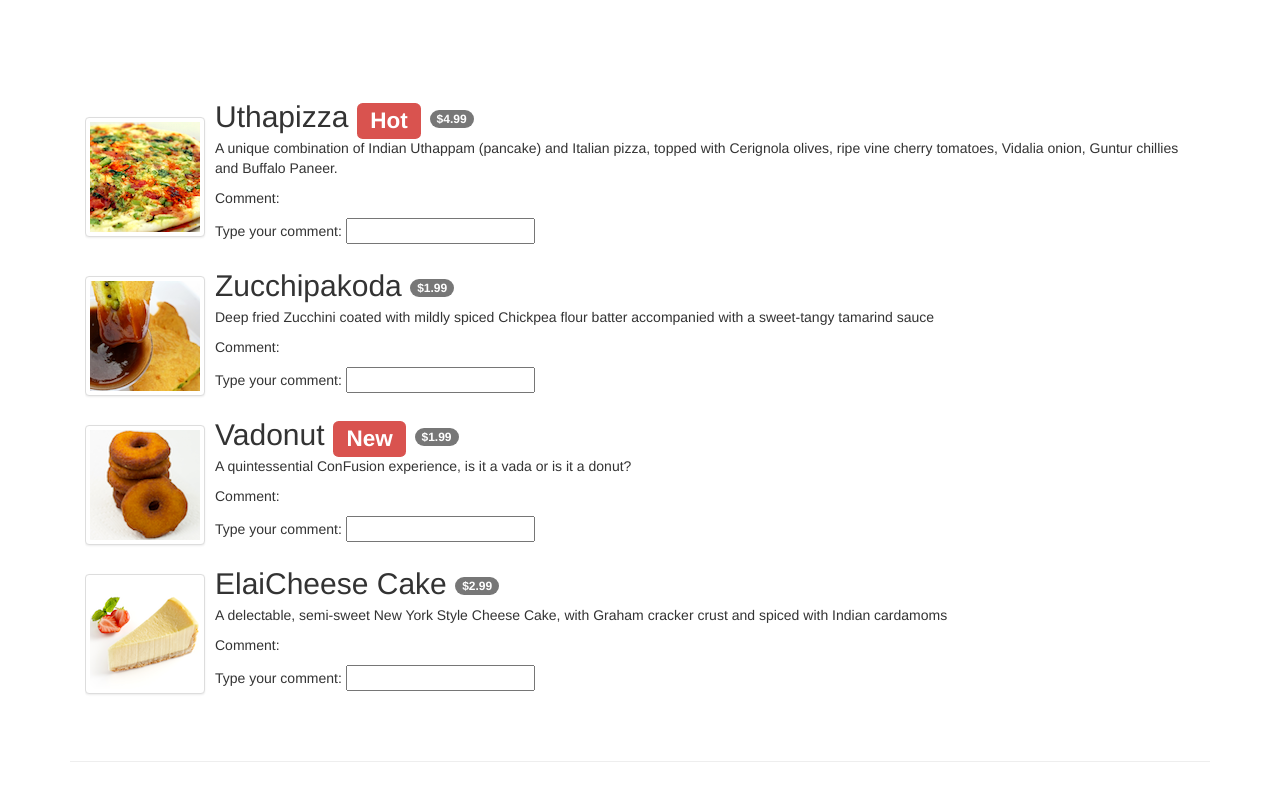
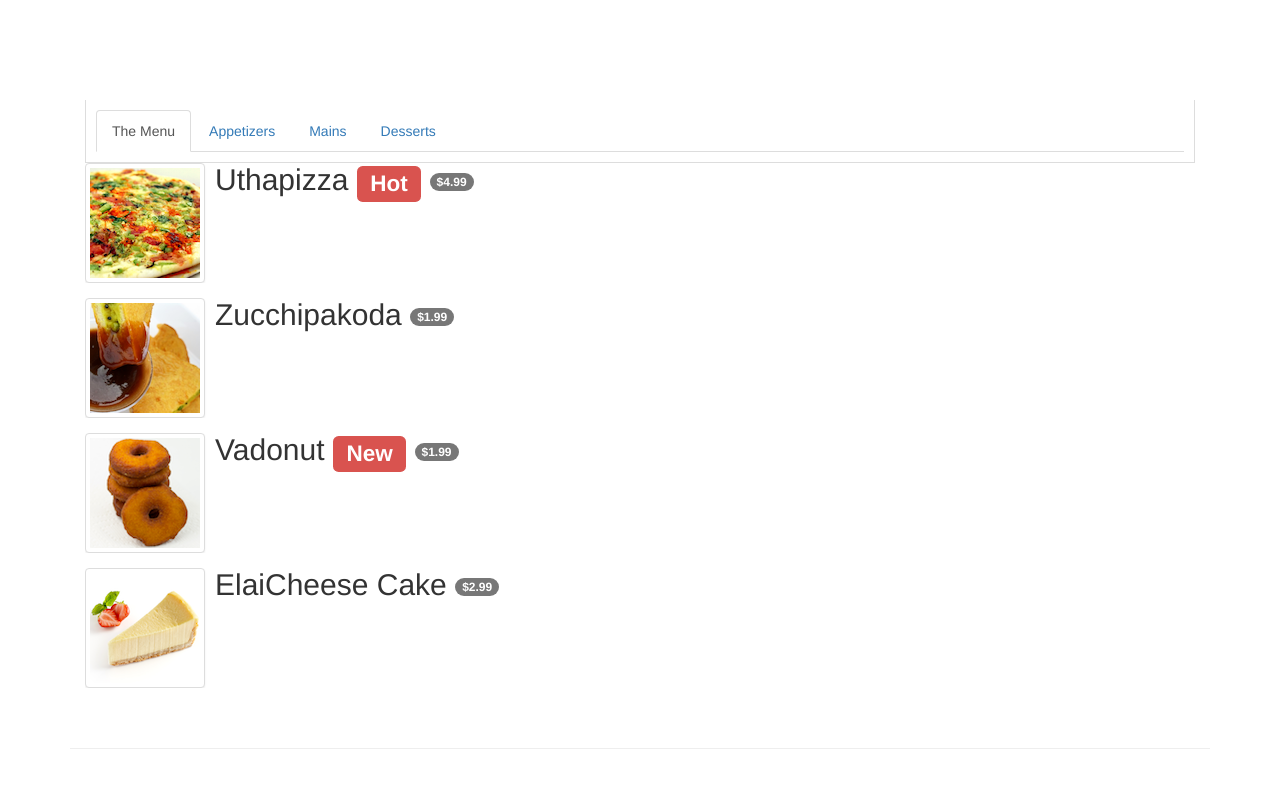
Before and after one commit to adacapo21/conFusion, a website: page app/menu.html in a window 1280 px wide. Drawn offline with Linux system fonts and the light colour scheme.

Commit message:
angular filters

```diff
--- a/app/menu.html
+++ b/app/menu.html
@@ -28,8 +28,32 @@
     <div class="container">
         <div class="row row-content" ng-controller="menuController as menuCtrl">
             <div class="col-xs-12">
+                <div class="tab-content">
+                        <ul class="nav nav-tabs" role="tablist" class="media-list tab-pane fade in active">
+                            <li role="presentation"
+                                ng-class="{active:menuCtrl.isSelected(1)}">
+                                <a ng-click="menuCtrl.select(1)"
+                                   aria-controls="all menu"
+                                   role="tab">The Menu</a></li>
+                            <li role="presentation"
+                                ng-class="{active:menuCtrl.isSelected(2)}">
+                                <a ng-click="menuCtrl.select(2)"
+                                   aria-controls="appetizers"
+                                   role="tab">Appetizers</a></li>
+                            <li role="presentation"
+                                ng-class="{active:menuCtrl.isSelected(3)}">
+                                <a ng-click="menuCtrl.select(3)"
+                                   aria-controls="mains"
+                                   role="tab">Mains</a></li>
+                            <li role="presentation"
+                                ng-class="{active:menuCtrl.isSelected(4)}">
+                                <a  ng-click="menuCtrl.select(4)"
+                                    aria-controls="desserts"
+                                    role="tab">Desserts</a></li>
+                        </ul>
+                    </div>
                 <ul class="media-list">
-                    <li class="media" ng-repeat="dish in menuCtrl.dishes">
+                    <li class="media" ng-repeat="dish in menuCtrl.dishes" | filter:menuCtrl.filtText">
                         <div class="media-left media-middle">
                             <a href="#">
                                 <img class="media-object img-thumbnail"
@@ -40,10 +64,7 @@
                             <h2 class="media-heading">{{dish.name}}
                                 <span class="label label-danger">{{dish.label}}</span>
                                 <span class="badge">{{dish.price | currency}}</span></h2>
-                            <p>{{dish.description}}</p>
-                            <p>Comment: {{dish.comment}}</p>
-                            <p>Type your comment:
-                                <input type="text" ng-model="dish.comment"></p>
+
                         </div>
                     </li>
                 </ul>
@@ -58,6 +79,7 @@
 
         app.controller('menuController', function() {
 
+            this.tab = 1;
             var dishes=[
                 {
                     name:'Uthapizza',
@@ -98,6 +120,32 @@
             ];
 
             this.dishes = dishes;
+            this.select = function(setTab) {
+
+                this.tab = setTab;
+                console.log("this tab is:" + setTab);
+
+                if (setTab === 2) {
+                    this.filtText = "appetizer";
+                    console.log("filtText is" + this.filtText);
+                }
+                else if (setTab === 3) {
+                    this.filtText = "mains";
+                    console.log("filtText is" + this.filtText);
+                }
+                else if (setTab === 4){
+                    this.filtText = "dessert";
+                    console.log("filtText is: " + this.filtText);
+                }
+                else {
+                    this.filtText = "";
+                }
+            }
+
+
+            this.isSelected = function (checkTab) {
+                return (this.tab === checkTab);
+            }
         });
     </script></body>
 
```
